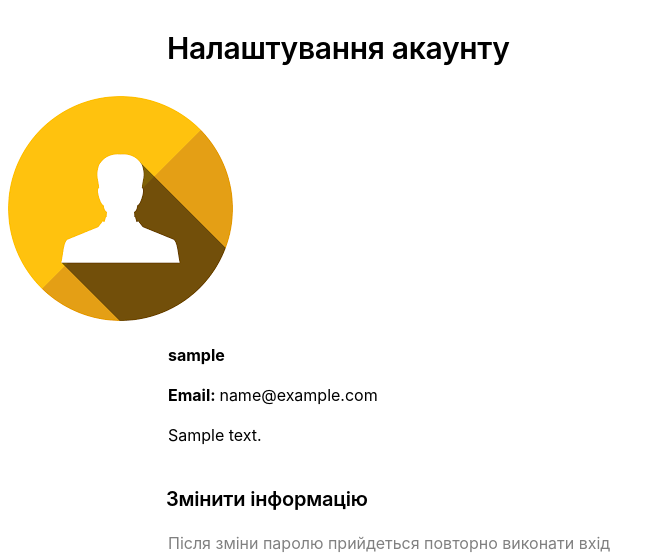
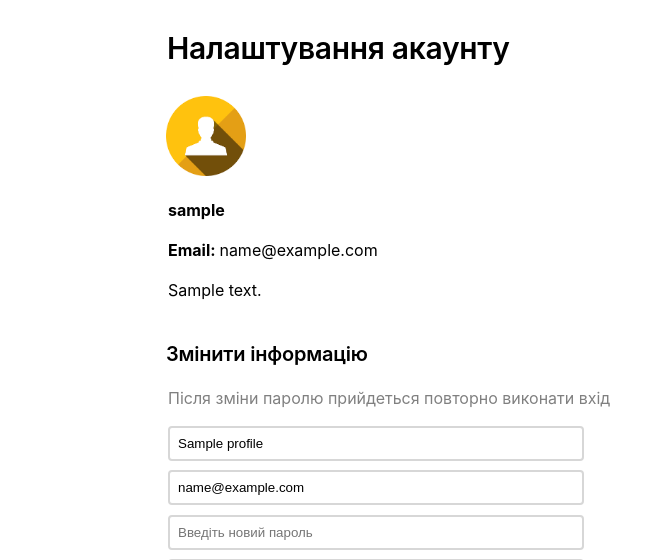
Before and after one commit to hromadianka/tutory, a Django app: page /setting in a window 1280 px wide. Shown: the part 142-702 px from the top of the page, without its empty margins (0-665 px from the left). Run offline with Django 4.2, Linux system fonts and the light colour scheme; a user stored in the database is signed in; tables that the repository leaves empty hold one stand-in row (values such as "Sample post").

Commit message:
Update style.css

```diff
--- a/app/static/style.css
+++ b/app/static/style.css
@@ -137,6 +137,12 @@ h3 {
         width: 80%;
     }
 
+    #profilephoto {
+        max-height: 5em;
+        margin-left: 9.85em;
+        border-radius: 5px;
+    }
+
 }
 
 @media (max-width: 650px) {
@@ -211,6 +217,12 @@ h3 {
         float: left;
         align-content: end;
         margin-bottom: 2em;
+    }
+
+    #profilephoto {
+        max-height: 5em;
+        margin-left: 0;
+        border-radius: 5px;
     }
 
 }
```
